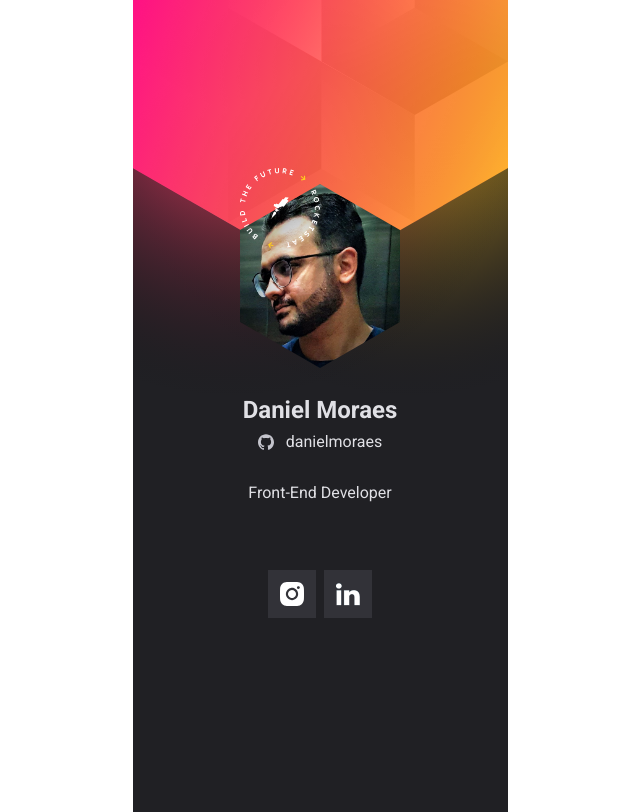
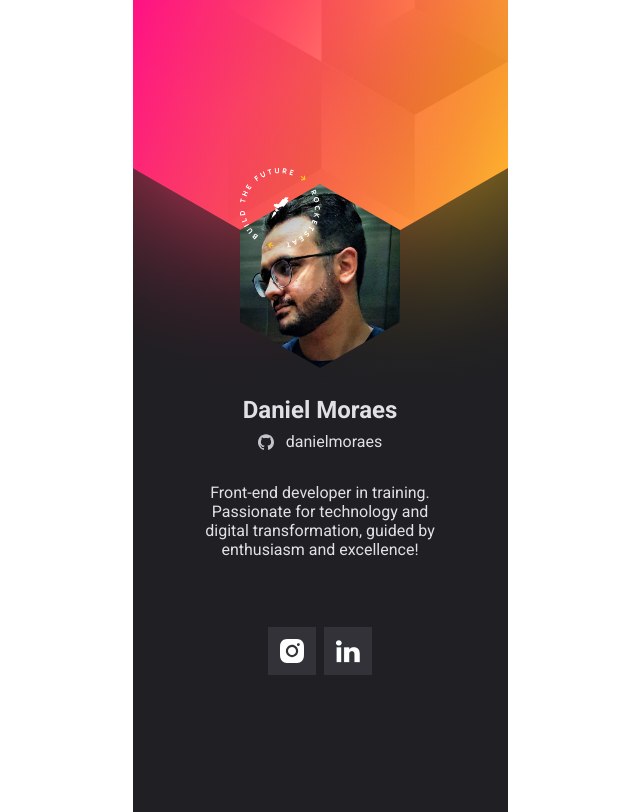
Before and after one commit to gbdanielbr/NLW-Heat, a plain HTML site: page index.html in a window 1280 px wide. Shown: the whole page, without its empty margins (320-960 px from the left). Drawn offline with Linux system fonts and the light colour scheme.

Commit message:
commit test 1

```diff
--- a/index.html
+++ b/index.html
@@ -24,38 +24,23 @@
           <img src="images/profile.jpg" alt="Foto de perfil" />
         </div>
 
-        <h1>Daniel Moraes</h1>
+        <h1 id="userName">Daniel Moraes</h1>
         <a class="git" href="https://github.com/gbdanielbr" target="_blank">
           <img src="images/github 2.svg" alt="ícone Github" />
           danielmoraes
         </a>
-        <p>Front-End Developer</p>
+        <p>
+          Front-end developer in training. Passionate for technology and digital
+          transformation, guided by enthusiasm and excellence!
+        </p>
 
-        <ul>
-          <!-- <li>
-            <a href="http://youtube.com/maxwolff">
-              <img
-                src="images/youtube.svg"
-                alt="Ícone Youtube"
-                target="_blank"
-              />
-            </a>
-          </li>-->
-          <li>
+        <ul id="socialIcons">
+          <li class="instagram">
             <a href="https://www.instagram.com/_moraesdaniel/" target="_blank">
               <img src="images/icon_insta.svg" alt="Ícone Instagram" />
             </a>
           </li>
-          <!--<li>
-            <a href="https://facebook.com/danielmoraes2017/">
-              <img
-                src="images/facebook.svg"
-                alt="Ícone Facebook"
-                target="_blank"
-              />
-            </a>
-          </li>-->
-          <li>
+          <li class="linkedin">
             <a href="https://www.linkedin.com/in/danielmcm/" target="_blank">
               <img src="images/icon_in2.png" alt="Ícone LinkedIn" />
             </a>
@@ -63,5 +48,19 @@
         </ul>
       </div>
     </main>
+
+    <!--
+    <script>
+      const socialLinks = {
+        github: 'gbdanielbr',
+        instagram: '_moraesdaniel',
+        linkedin: 'danielmcm'
+      }
+
+      function completeSocialLinks() {
+        for (let li of socialIcons.children)
+      }
+    </script>
+    -->
   </body>
 </html>
```
Also changed, not shown: 1 other file.
